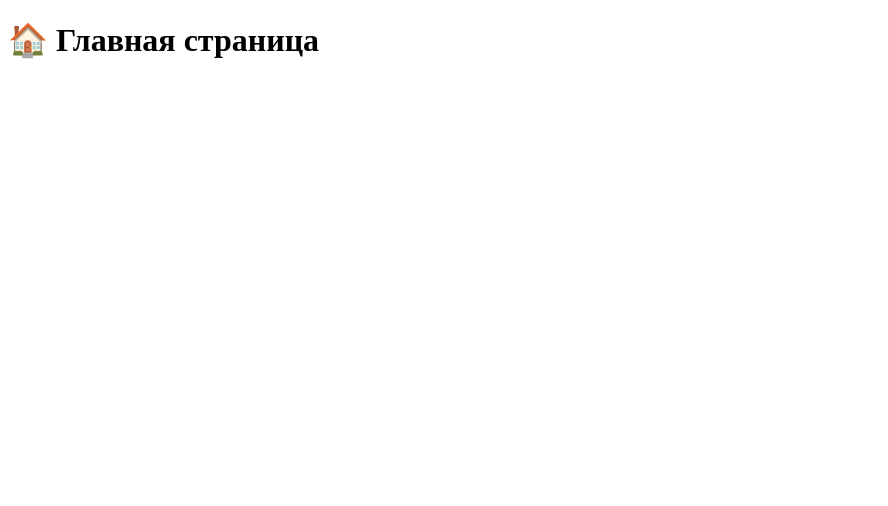
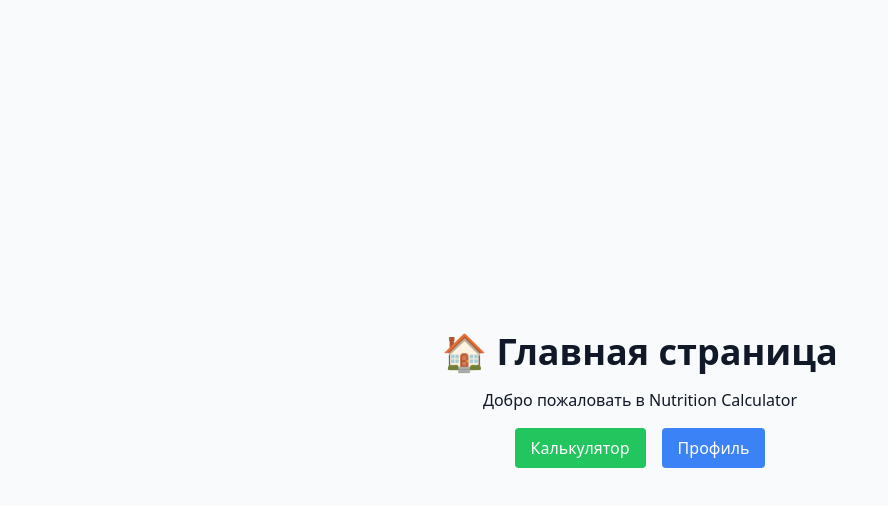
Before and after one commit to penahaliyev/nutrition-calculator, a Next.js app: page / in a window 1280 px wide. Shown: the top 506 px of the page, without its empty margins (0-888 px from the left). Built offline with nearby package versions, Linux system fonts and the light colour scheme.

Commit message:
upd31mar0053

```diff
--- a/components/Header.js
+++ /dev/null
@@ -1 +0,0 @@
-// заглушка компонента Header
--- a/components/NutritionCalculator.js
+++ /dev/null
@@ -1 +0,0 @@
-// заглушка компонента NutritionCalculator
--- a/components/ProfileForm.js
+++ /dev/null
@@ -1 +0,0 @@
-// заглушка компонента ProfileForm
--- a/lib/supabase.js
+++ /dev/null
@@ -1 +0,0 @@
-// Supabase client config
--- /dev/null
+++ b/pages/_app.js
@@ -0,0 +1,6 @@
+
+import '@/styles/globals.css'
+
+export default function App({ Component, pageProps }) {
+  return <Component {...pageProps} />
+}
--- a/pages/calculator.js
+++ b/pages/calculator.js
@@ -1,3 +1,9 @@
+
 export default function Calculator() {
-  return <div className='p-6'>🥗 Calculator page</div>;
+  return (
+    <div className="p-6 max-w-2xl mx-auto">
+      <h1 className="text-3xl font-bold mb-4">🥗 Калькулятор питания</h1>
+      <p>Здесь скоро появится Nutrition Calculator с красивым интерфейсом.</p>
+    </div>
+  );
 }
--- a/pages/index.js
+++ b/pages/index.js
@@ -1,3 +1,15 @@
+
+import Link from 'next/link'
+
 export default function Home() {
-  return <h1>🏠 Главная страница</h1>;
+  return (
+    <div className="min-h-screen flex flex-col items-center justify-center text-center">
+      <h1 className="text-4xl font-bold mb-4">🏠 Главная страница</h1>
+      <p className="mb-4">Добро пожаловать в Nutrition Calculator</p>
+      <div className="flex gap-4">
+        <Link href="/calculator" className="px-4 py-2 bg-green-500 text-white rounded hover:bg-green-600">Калькулятор</Link>
+        <Link href="/profile" className="px-4 py-2 bg-blue-500 text-white rounded hover:bg-blue-600">Профиль</Link>
+      </div>
+    </div>
+  )
 }
--- a/pages/profile.js
+++ b/pages/profile.js
@@ -1,3 +1,9 @@
+
 export default function Profile() {
-  return <div className='p-6'>👤 Profile page</div>;
+  return (
+    <div className="p-6 max-w-2xl mx-auto">
+      <h1 className="text-3xl font-bold mb-4">👤 Профиль пользователя</h1>
+      <p>Здесь скоро появится страница профиля с Supabase.</p>
+    </div>
+  );
 }
--- a/postcss.config.js
+++ b/postcss.config.js
@@ -1 +1,7 @@
-module.exports = { plugins: { tailwindcss: {}, autoprefixer: {} } }
+
+module.exports = {
+  plugins: {
+    tailwindcss: {},
+    autoprefixer: {},
+  },
+}
--- a/styles/globals.css
+++ b/styles/globals.css
@@ -1 +1,8 @@
-body { font-family: sans-serif; }
+
+@tailwind base;
+@tailwind components;
+@tailwind utilities;
+
+body {
+  @apply bg-gray-50 text-gray-900;
+}
--- a/tailwind.config.js
+++ b/tailwind.config.js
@@ -1 +1,8 @@
-module.exports = { content: ['./pages/**/*.{js,ts,jsx,tsx}','./components/**/*.{js,ts,jsx,tsx}'], theme: { extend: {} }, plugins: [] }
+
+module.exports = {
+  content: ['./pages/**/*.{js,ts,jsx,tsx}','./components/**/*.{js,ts,jsx,tsx}'],
+  theme: {
+    extend: {},
+  },
+  plugins: [],
+}
```
Also changed, not shown: package.json (+16 -1 lines), 1 other file (tests, documents, lock files or other folders).
